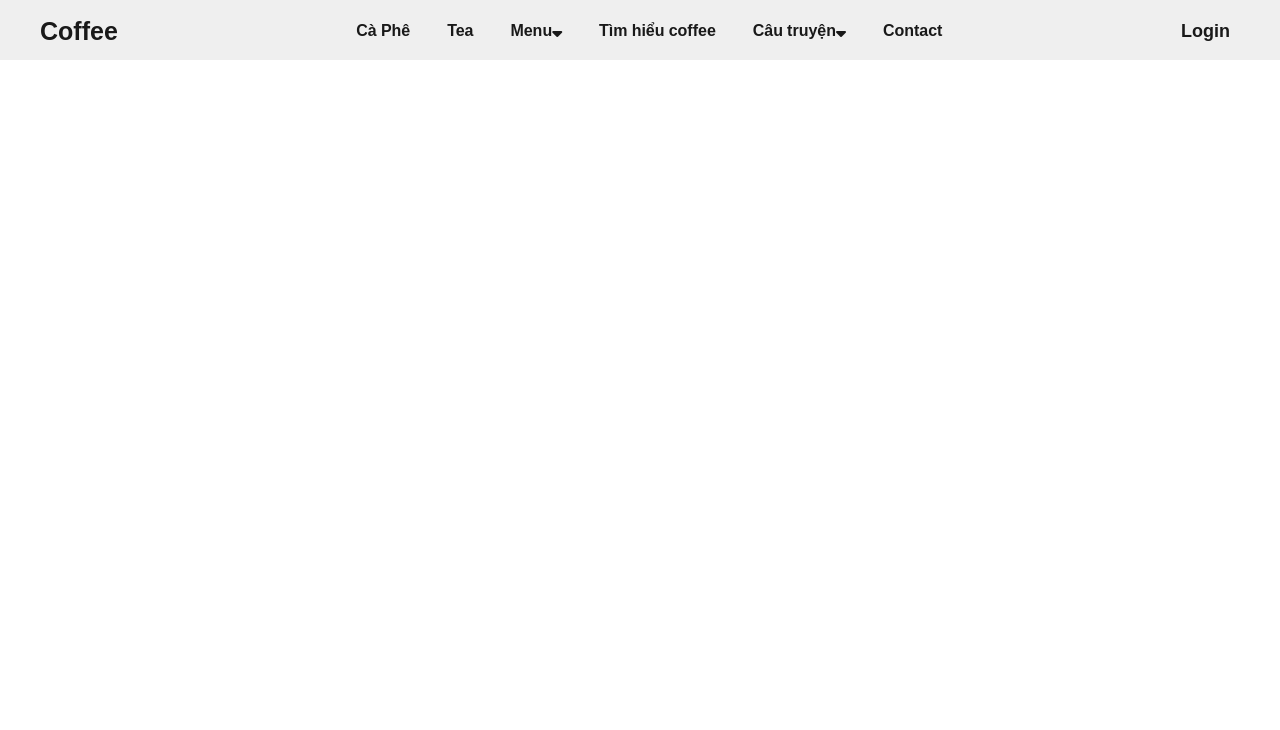
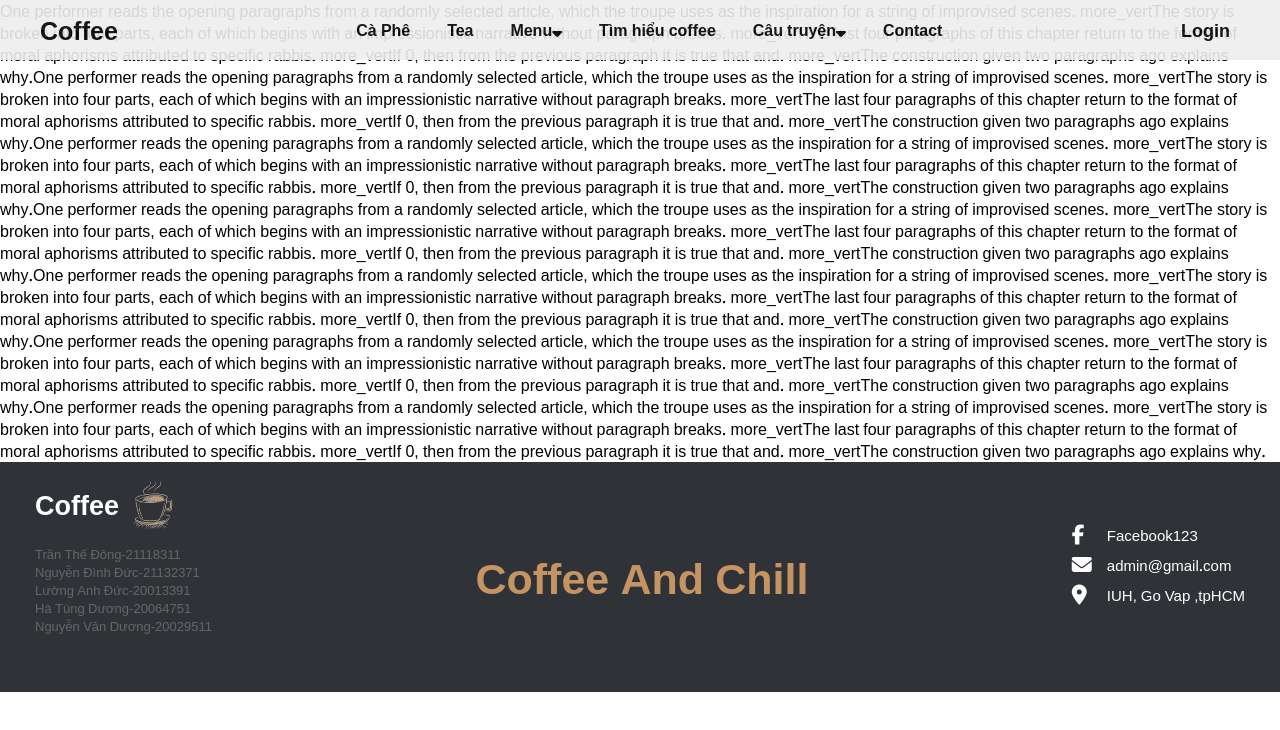
Before and after one commit to tuna191/WebCoffeeShop, a plain HTML site: page index.html in a window 1280 px wide. Drawn offline with nearby package versions, Linux system fonts and the light colour scheme.

Commit message:
footer, CommonStyle --> nhung code anh huong toi toan trang

```diff
--- /dev/null
+++ b/CommonStyle.css
@@ -0,0 +1,13 @@
+* {
+    padding: 0;
+    margin: 0;
+    box-sizing: border-box;
+    color: black;
+    text-decoration: none;
+    list-style: none;
+    font-family: 'Noto Sans Avestan', sans-serif;
+
+}
+body{
+    min-height: 500px;
+}
--- /dev/null
+++ b/Footer.html
@@ -0,0 +1,30 @@
+<div id="footer">
+    <div class="footer__logo">
+      <div class="footer__logo__head">
+        <h3>Coffee</h3>
+        <img src="./IMG-Coffees/icon-Footer.png" alt="">
+      </div>
+      <div class="footer__logo__member">
+        <h4>Trần Thế Đông-21118311 </h4>
+        <h4>Nguyễn Đình Đức-21132371</h4>
+        <h4>Lường Anh Đức-20013391 </h4>
+        <h4>Hà Tùng Dương-20064751</h4>
+        <h4>Nguyễn Văn Dương-20029511</h4>
+      </div>
+    </div>
+    <div class="footer__slogan">
+      <h1>Coffee And Chill</h1>
+    </div>
+    <div class="address">
+      <div class="address__container">
+        <i class="fa fa-facebook"></i>
+        <h4>Facebook123</h4>
+      </div>
+      <div class="address__container">
+        <i class="fas fa-envelope"></i>
+        <h4>admin@gmail.com</h4></div>
+      <div class="address__container">
+        <i class="fas fa-map-marker-alt"></i>
+        <h4>IUH, Go Vap ,tpHCM</h4></div>
+    </div>
+  </div>
--- /dev/null
+++ b/FooterStyle.css
@@ -0,0 +1,63 @@
+#footer {
+    display: flex;
+    flex-direction: row;
+    background-color: #2F3338;
+    justify-content: space-between;
+    align-items: center;
+    min-height: 230px;
+}
+.footer__logo__head {
+    display: flex;
+    flex-direction: row;
+    align-items: center;
+    margin-bottom: 15px;
+}
+.footer__logo__head h3 {
+    font-size: 27px;
+    color: #fff;
+}
+.footer__logo {
+    margin: 0 0 40px 35px;
+}
+.footer__logo__head img {
+    width: 50px;
+    height: 50px;
+    margin-left: 10px;
+}
+.footer__logo__member h4 {
+    font-size: 13px;
+    color: #666;
+    font-weight: 500;
+}
+.footer__logo__member{
+    margin-top: 10px;
+}
+.footer__slogan h1 {
+    font-size: 43px;
+    color: C69362;
+    color: #C69362;
+}
+.address__container {
+    display: flex;
+    align-items: center;
+
+    margin-bottom: 10px;
+}
+.address *{
+    color: #fff;
+}
+.address{
+    margin: 25px 35px 40px 0;
+
+}
+.address__container i {
+    font-size: 20px;
+    margin-right: 25px;
+    width: 10px;
+    /* height: 30px; */
+}
+.address__container h4 {
+    font-size: 15px;
+    font-weight: 300;
+
+}
--- a/index.html
+++ b/index.html
@@ -11,9 +11,12 @@
     <script>
       $(() =>{
         $("#navContainer").load("Navigation.html");
+        $("#footerContainer").load("Footer.html");
       })
     </script>
+    <link rel="stylesheet" href="CommonStyle.css">
     <link rel="stylesheet" href="navStyle.css">
+    <link rel="stylesheet" href="FooterStyle.css">
     <!-- link font-family -->
     <link rel="preconnect" href="https://fonts.googleapis.com">
     <link rel="preconnect" href="https://fonts.gstatic.com" crossorigin>
@@ -24,9 +27,40 @@
 
 <body>
     <!-- Navigation -->
-    <div id="navContainer">
-
+    <div id="navContainer"></div>
+    <div class="test">
+      One performer reads the opening paragraphs from a randomly selected article, which the troupe uses as the inspiration for a string of improvised scenes.
+more_vertThe story is broken into four parts, each of which begins with an impressionistic narrative without paragraph breaks.
+more_vertThe last four paragraphs of this chapter return to the format of moral aphorisms attributed to specific rabbis.
+more_vertIf 0, then from the previous paragraph it is true that and.
+more_vertThe construction given two paragraphs ago explains why.One performer reads the opening paragraphs from a randomly selected article, which the troupe uses as the inspiration for a string of improvised scenes.
+more_vertThe story is broken into four parts, each of which begins with an impressionistic narrative without paragraph breaks.
+more_vertThe last four paragraphs of this chapter return to the format of moral aphorisms attributed to specific rabbis.
+more_vertIf 0, then from the previous paragraph it is true that and.
+more_vertThe construction given two paragraphs ago explains why.One performer reads the opening paragraphs from a randomly selected article, which the troupe uses as the inspiration for a string of improvised scenes.
+more_vertThe story is broken into four parts, each of which begins with an impressionistic narrative without paragraph breaks.
+more_vertThe last four paragraphs of this chapter return to the format of moral aphorisms attributed to specific rabbis.
+more_vertIf 0, then from the previous paragraph it is true that and.
+more_vertThe construction given two paragraphs ago explains why.One performer reads the opening paragraphs from a randomly selected article, which the troupe uses as the inspiration for a string of improvised scenes.
+more_vertThe story is broken into four parts, each of which begins with an impressionistic narrative without paragraph breaks.
+more_vertThe last four paragraphs of this chapter return to the format of moral aphorisms attributed to specific rabbis.
+more_vertIf 0, then from the previous paragraph it is true that and.
+more_vertThe construction given two paragraphs ago explains why.One performer reads the opening paragraphs from a randomly selected article, which the troupe uses as the inspiration for a string of improvised scenes.
+more_vertThe story is broken into four parts, each of which begins with an impressionistic narrative without paragraph breaks.
+more_vertThe last four paragraphs of this chapter return to the format of moral aphorisms attributed to specific rabbis.
+more_vertIf 0, then from the previous paragraph it is true that and.
+more_vertThe construction given two paragraphs ago explains why.One performer reads the opening paragraphs from a randomly selected article, which the troupe uses as the inspiration for a string of improvised scenes.
+more_vertThe story is broken into four parts, each of which begins with an impressionistic narrative without paragraph breaks.
+more_vertThe last four paragraphs of this chapter return to the format of moral aphorisms attributed to specific rabbis.
+more_vertIf 0, then from the previous paragraph it is true that and.
+more_vertThe construction given two paragraphs ago explains why.One performer reads the opening paragraphs from a randomly selected article, which the troupe uses as the inspiration for a string of improvised scenes.
+more_vertThe story is broken into four parts, each of which begins with an impressionistic narrative without paragraph breaks.
+more_vertThe last four paragraphs of this chapter return to the format of moral aphorisms attributed to specific rabbis.
+more_vertIf 0, then from the previous paragraph it is true that and.
+more_vertThe construction given two paragraphs ago explains why.
     </div>
+    <!-- footer -->
+    <div id="footerContainer"></div>
 
 </body>
 
--- a/navStyle.css
+++ b/navStyle.css
@@ -1,12 +1,4 @@
-* {
-    padding: 0;
-    margin: 0;
-    box-sizing: border-box;
-    color: black;
-    text-decoration: none;
-    list-style: none;
-    font-family: 'Noto Sans Avestan', sans-serif;
-}
+
 /* css for nav */
 .nav {
     display: flex;
```
